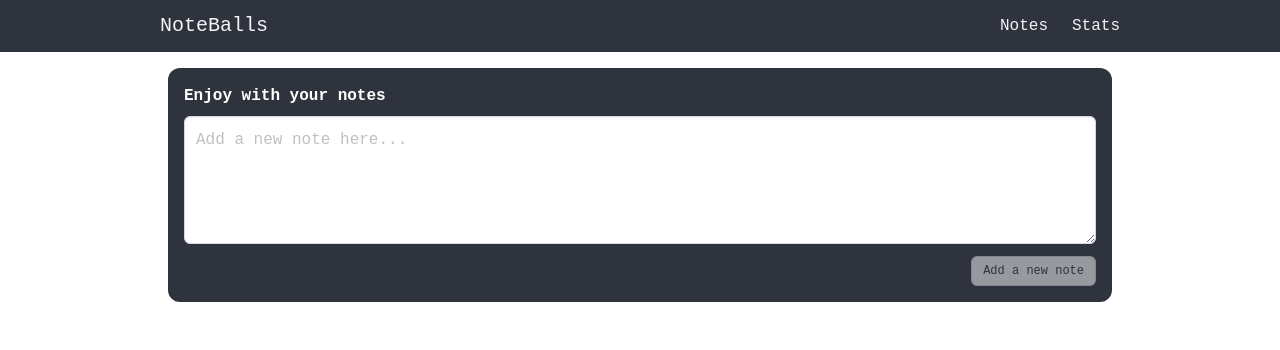
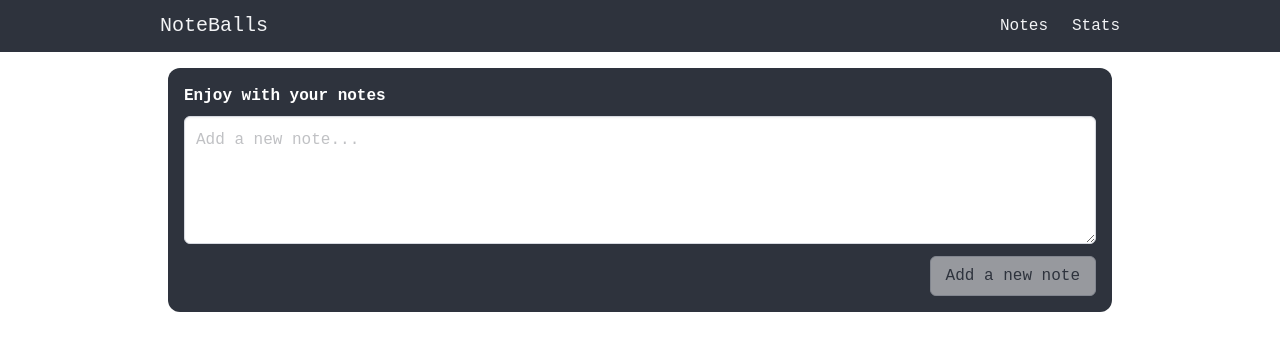
Before and after one commit to rmoongit/note-balls, a Vue app: page / in a window 1280 px wide. Shown: the top 350 px of the page. Built offline with nearby package versions, Linux system fonts and the light colour scheme; the HTML template or start-up script is replaced by a standard one.

Commit message:
feat: (textarea) add some props/rename components

```diff
--- a/src/components/NoteEditField.vue
+++ b/src/components/NoteEditField.vue
@@ -1,13 +1,13 @@
 <template>
-  <div class="note-field p-4 has-background-dark mb-4">
+  <div class="note-field p-4 mb-4" :class="`has-background-${props.bgColor}`">
     <div class="field">
-      <label class="label has-text-white is-family-code">Enjoy with your notes</label>
+      <label class="label has-text-white is-family-code">{{ props.label }}</label>
       <div class="control">
         <textarea
           ref="textreaRef"
           :value="props.modelValue"
           class="textarea is-family-code"
-          placeholder="Add a new note here..."
+          :placeholder="props.placeholder"
           @input="updateText"
         ></textarea>
       </div>
@@ -31,6 +31,21 @@ const props = defineProps({
   modelValue: {
     type: String,
     required: true,
+  },
+
+  bgColor: {
+    type: String,
+    default: 'dark',
+  },
+
+  placeholder: {
+    type: String,
+    default: 'Add a new note...',
+  },
+
+  label: {
+    type: String,
+    default: 'Enjoy with your notes',
   },
 });
 
--- a/src/views/NoteEditView.vue
+++ /dev/null
@@ -1,13 +0,0 @@
-<template>
-  <div class="note-edit">
-    <NoteEditField>
-      <template #buttons>
-        <button class="button has-background-white has-text-dark is-size-7 is-family-code">Edit</button>
-      </template>
-    </NoteEditField>
-  </div>
-</template>
-
-<script setup>
-import NoteEditField from '@/components/NoteEditField.vue';
-</script>
--- /dev/null
+++ b/src/views/ViewNoteEdit.vue
@@ -0,0 +1,25 @@
+<template>
+  <div class="note-edit">
+    <NoteEditField v-model="modelValue" bg-color="success" placeholder="Change text & save it" label="Edit Note">
+      <template #buttons>
+        <button
+          class="button has-background-white has-text-success is-size-6 is-family-code mr-2"
+          @click="$router.push('/')"
+        >
+          Cancel
+        </button>
+
+        <button class="button has-background-white has-text-grey is-size-6 is-family-code" :disabled="!modelValue">
+          Save Note
+        </button>
+      </template>
+    </NoteEditField>
+  </div>
+</template>
+
+<script setup>
+import NoteEditField from '@/components/NoteEditField.vue';
+import { ref } from 'vue';
+
+const modelValue = ref('');
+</script>
--- a/src/views/NotesView.vue
+++ b/src/views/ViewNotes.vue
@@ -3,7 +3,7 @@
     <NoteEditField ref="noteEditRef" v-model="modelValue" :value="modelValue">
       <template #buttons>
         <button
-          class="button has-background-white has-text-dark is-size-7 is-family-code"
+          class="button has-background-white has-text-dark is-size-6 is-family-code"
           :disabled="!modelValue"
           @click.prevent="addNewNote"
         >
```
Also changed, not shown: src/router/index.js (+6 -6 lines), src/views/ViewStats.vue (renamed from src/views/StatsView.vue).
